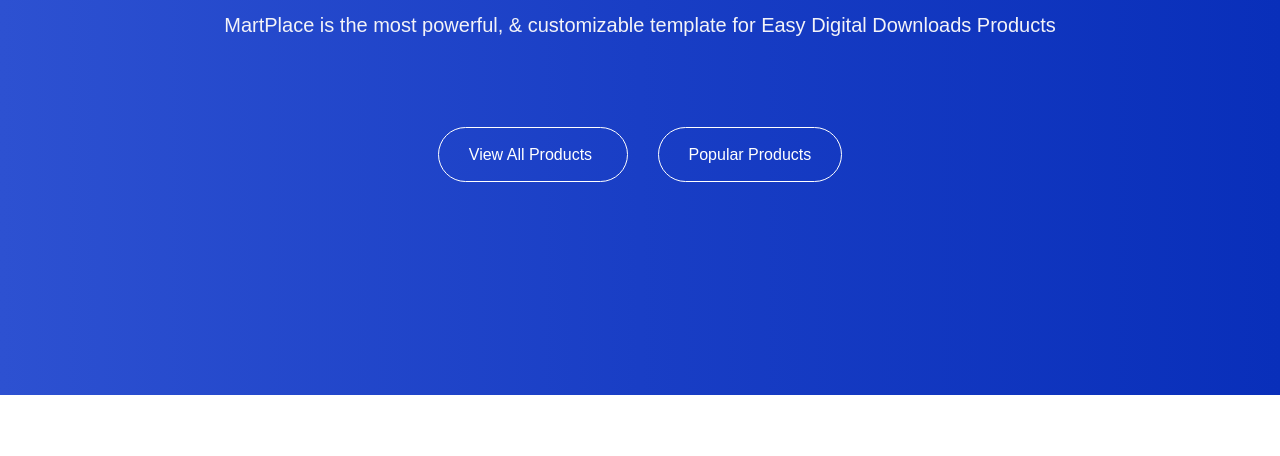
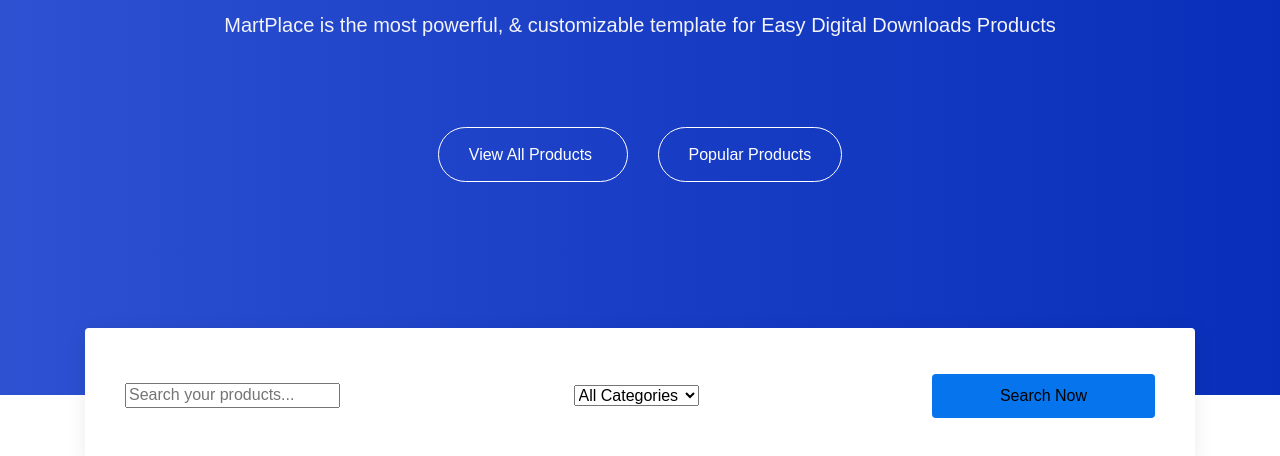
Before and after one commit to SergeyBalakirev/martplace, a website: page app/index.html in a window 1280 px wide. Shown: the part 510-966 px from the top of the page. Before the commit the page ends 905 px from the top, so only its background shows below. Drawn offline with nearby package versions, Linux system fonts and the light colour scheme; files that its build step writes are made by us from their sources.

Commit message:
work search-box section

```diff
--- a/app/index.html
+++ b/app/index.html
@@ -118,7 +118,29 @@
       </div>
     </section>
 
+    <section class="search-box">
+      <div class="container">
+        <div class="search-box__inner">
+          <form class="search-box__form">
 
+            <input class="search-box__input" type="text" placeholder="Search your products...">
+
+            <select>
+              <option value="1">All Categories</option>
+              <option value="2">WordPress</option>
+              <option value="3">PSD Template</option>
+              <option value="4">Joomla</option>
+              <option value="5">Landing Page</option>
+            </select>
+
+            <button class="search-box__btn" type="submit">
+              Search Now
+            </button>
+
+          </form>
+        </div>
+      </div>
+    </section>
 
 
   </main>
--- a/app/scss/style.scss
+++ b/app/scss/style.scss
@@ -278,3 +278,35 @@
 }
 
 // end banner
+
+// start search-box
+
+.search-box__inner {
+  position: relative;
+}
+
+.search-box__form {
+  height: 135px;
+  padding: 40px;
+  width: 100%;
+  display: flex;
+  align-items: center;
+  justify-content: space-between;
+  box-shadow: 0px 4px 20px 0px rgba(0, 0, 0, 0.08);
+  background-color: #fff;
+  border-radius: 4px;
+  position: absolute;
+  top: -67px;
+}
+
+.search-box__btn {
+  background-color: #0674ec;
+  font-size: 16px;
+  line-height: 42px;
+  border: none;
+  max-width: 223px;
+  width: 100%;
+  border-radius: 4px;
+
+}
+// end search-box
```
